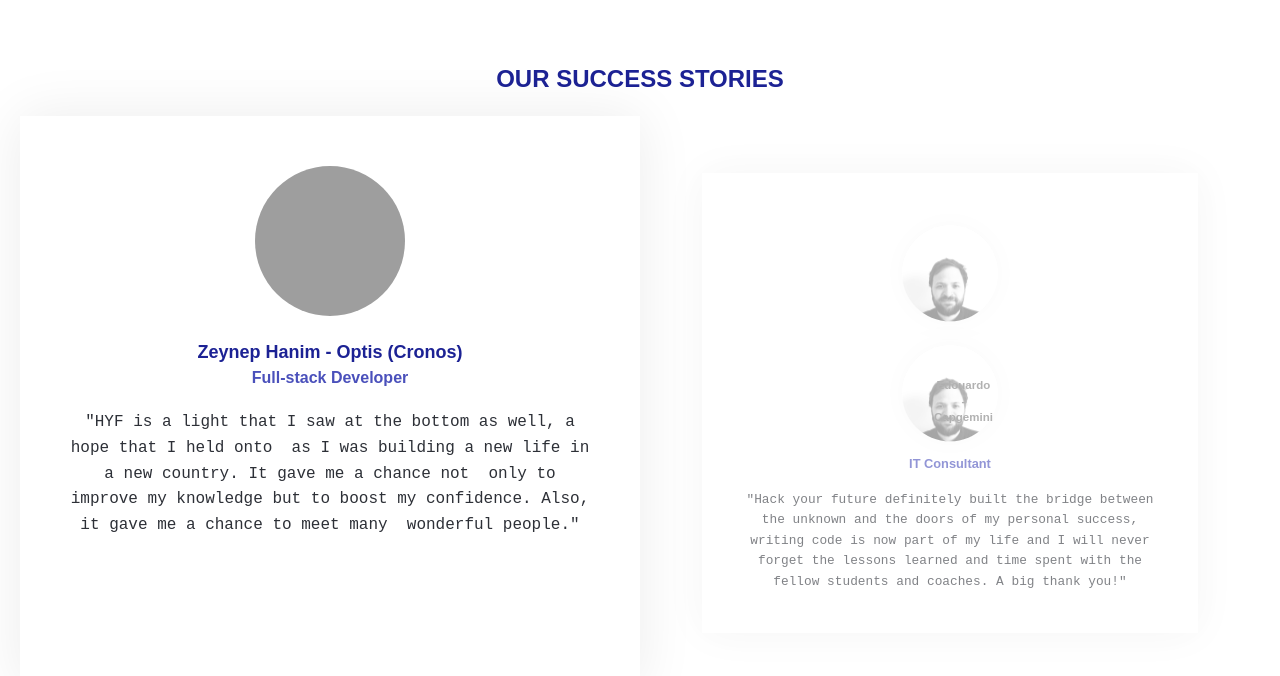
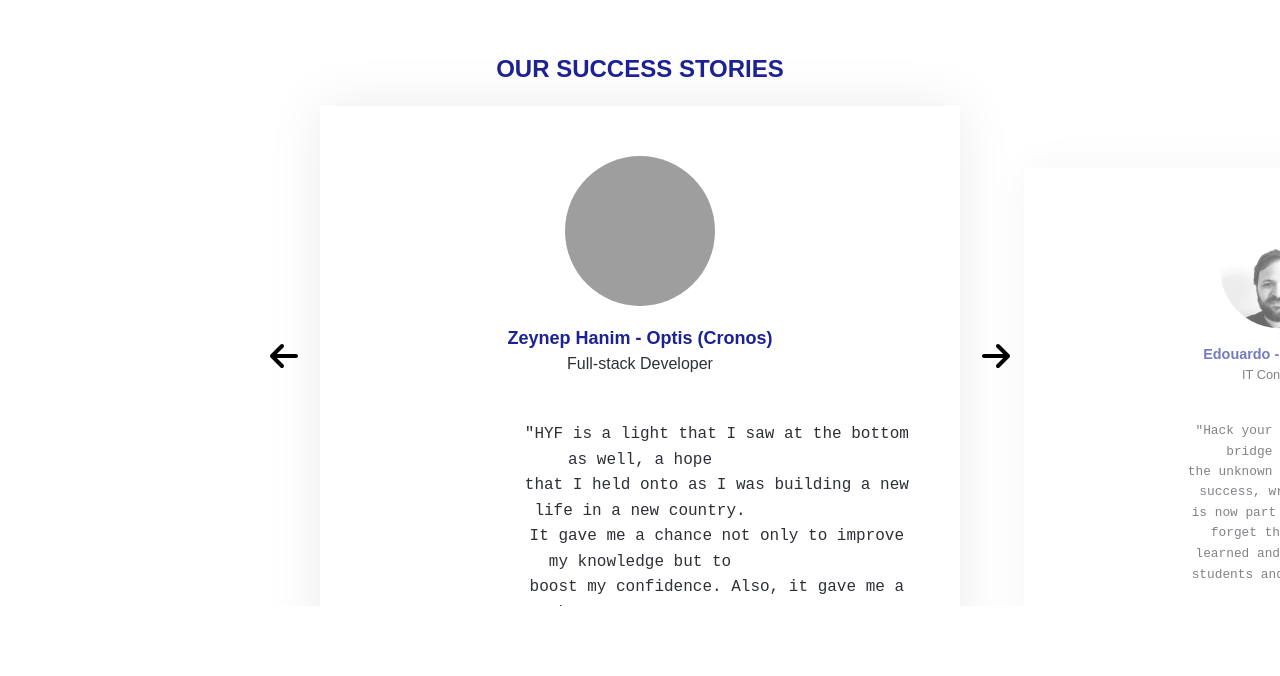
Before and after one commit to HYF-Class19/agile-development-hyf-group-2, a plain HTML site: page index.html in a window 1280 px wide. Shown: the part 898-1574 px from the top of the page. Drawn offline with Linux system fonts and the light colour scheme; grey boxes are pictures that could not be loaded.

Commit message:
serving success section

```diff
--- a/index.html
+++ b/index.html
@@ -72,30 +72,44 @@
       </div>
     </section>
     <!-- success section -->
-    <section style="overflow:hidden" class="success">
+    <section class="success">
       <div class="success__wrap">
+        <h2 class="success__title">OUR SUCCESS STORIES</h2>
         <div class="success__slider">
-          <h2 class="success__tilte">OUR SUCCESS STORIES</h2>
-          <div class="success__slider">
-            <button class="slide-btn-left">
-              <svg aria-hidden="true" focusable="false" data-prefix="fas" data-icon="arrow-left" class="svg-inline--fa fa-arrow-left fa-w-14 " role="img" xmlns="http://www.w3.org/2000/svg" viewBox="0 0 448 512" style="color:inherit"><path fill="currentColor" d="M447.1 256C447.1 273.7 433.7 288 416 288H109.3l105.4 105.4c12.5 12.5 12.5 32.75 0 45.25C208.4 444.9 200.2 448 192 448s-16.38-3.125-22.62-9.375l-160-160c-12.5-12.5-12.5-32.75 0-45.25l160-160c12.5-12.5 32.75-12.5 45.25 0s12.5 32.75 0 45.25L109.3 224H416C433.7 224 447.1 238.3 447.1 256z"></path></svg>
-            </button>
-            <button class="slide-btn-right">
-              <svg aria-hidden="true" focusable="false" data-prefix="fas" data-icon="arrow-right" class="svg-inline--fa fa-arrow-right fa-w-14 " role="img" xmlns="http://www.w3.org/2000/svg" viewBox="0 0 448 512" style="color:inherit"><path fill="currentColor" d="M438.6 278.6l-160 160C272.4 444.9 264.2 448 256 448s-16.38-3.125-22.62-9.375c-12.5-12.5-12.5-32.75 0-45.25L338.8 288H32C14.33 288 .0016 273.7 .0016 256S14.33 224 32 224h306.8l-105.4-105.4c-12.5-12.5-12.5-32.75 0-45.25s32.75-12.5 45.25 0l160 160C451.1 245.9 451.1 266.1 438.6 278.6z"></path></svg>
-            </button>
-            <div class="success__slides">
-              <div class="success__slide">
-                <img src="./public/images/hanim.jpg" alt="hanim" class="hanim-img">
-                <h4 style="margin-bottom:0" class="slide-title">Zeynep Hanim - Optis (Cronos)</h4>
-                <p style="color:#4A50BB;font-weight:600" class="slide-par">Full-stack Developer</p>
-                <p class="slide-main-par">"<!-- -->HYF is a light that I saw at the bottom as well, a hope that I held onto  as I was building a new life in a new country. It gave me a chance not  only to improve my knowledge but to boost my confidence. Also, it gave me a chance to meet many  wonderful people.<!-- -->"</p>
-              </div>
-              <div class="success_second-slide">
-                <div title="Edouardo" class="edouardo-title"></div>
-                <h4 style="margin-bottom:0" class="edouardo-title">Edouardo - Capgemini</h4>
-                <p style="color:#4A50BB;font-weight:600" class="edouardo-par">IT Consultant</p>
-                <p class="edouardo-main-par">"<!-- -->Hack your future definitely built the bridge between the unknown and the doors of my personal success, writing code is now part of my life and I will never forget the lessons learned and time spent with the fellow students and coaches. A big thank you!<!-- -->"</p>
-              </div>
+          <img
+            src="/public/images/arrow.svg"
+            alt="arrow"
+            class="arrow-left svg-inline--fa"
+          />
+          <img
+            src="/public/images/arrow-right.svg"
+            alt="right"
+            class="arrow-right svg-inline--fa"
+          />
+          <div class="success__slides">
+            <div class="success__slide active">
+              <div class="slide-image hanim"></div>
+              <h4 class="slide-title">Zeynep Hanim - Optis (Cronos)</h4>
+              <p class="slide-subtitle">Full-stack Developer</p>
+              <p class="slide-par">
+                "<!-- -->HYF is a light that I saw at the bottom as well, a hope
+                that I held onto as I was building a new life in a new country.
+                It gave me a chance not only to improve my knowledge but to
+                boost my confidence. Also, it gave me a chance to meet many
+                wonderful people.<!-- -->"
+              </p>
+            </div>
+            <div class="success__slide">
+              <div title="Edouardo" class="slide-image edouardo"></div>
+              <h4 class="slide-title">Edouardo - Capgemini</h4>
+              <p class="slide-subtitle">IT Consultant</p>
+              <p class="slide-par">
+                "<!-- -->Hack your future definitely built the bridge between
+                the unknown and the doors of my personal success, writing code
+                is now part of my life and I will never forget the lessons
+                learned and time spent with the fellow students and coaches. A
+                big thank you!<!-- -->"
+              </p>
             </div>
           </div>
         </div>
--- a/styles/index.css
+++ b/styles/index.css
@@ -94,7 +94,7 @@
   display: flex;
   justify-content: center;
   width: 100%;
-  padding: 50px 20px;
+  padding: 50px 0;
   position: relative;
   box-shadow: none;
   background: none;
@@ -103,33 +103,20 @@
 }
 
 .success__wrap {
+  width: 100%;
   display: flex;
+  box-sizing: border-box;
   flex-direction: column;
-  justify-content: center;
   align-items: center;
-  width: 100%;
-  max-width: 1280px;
-  padding: 10px 0px;
-  margin: 0px auto;
+  overflow: hidden;
 }
 
-.success__slider {
-  width: 100%;
-  display: flex;
-  flex-direction: column;
-  align-items: center;
-}
-
-.success__tilte {
+.success__title {
   font-size: 24px;
   line-height: 140%;
   margin-bottom: 20px;
-  text-transform: uppercase;
   font-family: "Work Sans", sans-serif;
-  font-weight: 700;
   color: rgb(28, 34, 148);
-  text-align: left;
-  max-width: none;
 }
 
 .success__slider {
@@ -139,7 +126,7 @@
   box-sizing: border-box;
 }
 
-.slide-btn-left {
+.arrow-left {
   position: absolute;
   left: -50px;
   right: auto;
@@ -153,13 +140,19 @@
   cursor: pointer;
 }
 
-.slide-btn-right {
+.svg-inline--fa {
+  display: inline-block;
+  height: 1em;
+  overflow: visible;
+  vertical-align: -0.125em;
+}
+
+.arrow-right {
   position: absolute;
   left: auto;
   right: -50px;
   top: 50%;
   transform: translateY(-50%);
-  z-index: 100;
   background-color: transparent;
   color: rgb(74, 80, 187);
   border: none;
@@ -169,11 +162,13 @@
 
 .success__slides {
   position: absolute;
-  width: 400%;
+  width: 200%;
+  max-width: 100vw;
   box-sizing: border-box;
   display: flex;
   transform: translateX(0%);
   transition: transform 0.3s ease 0s;
+  line-height: 1;
 }
 
 .success__slide {
@@ -181,15 +176,20 @@
   max-width: 100%;
   min-height: 500px;
   box-sizing: border-box;
-  opacity: 1;
+  opacity: 0.6;
   transition: all 0.3s ease 0s;
-  transform: none;
+  transform: scale(0.8);
   text-align: center;
-  box-shadow: rgb(0 0 0 / 8%) 0px 0px 53px;
+  box-shadow: rgb(0 0 0 / 8%) 0 0 53px;
   padding: 50px;
 }
 
-.hanim-img {
+.success__slide.active {
+  opacity: 1;
+  transform: none;
+}
+
+.slide-image {
   width: 150px;
   height: 150px;
   border-radius: 100%;
@@ -198,116 +198,33 @@
   filter: grayscale(100%);
 }
 
+.hanim {
+  background: url(/public/images/hanim.jpg) 0% 0% / cover transparent;
+}
+
+.edouardo {
+  background: url(/public/images/edouardo.jpg) 0% 0% / cover transparent;
+}
+
 .slide-title {
   font-size: 18px;
   line-height: 140%;
   margin-bottom: 0;
-  text-transform: none;
   font-family: "Work Sans", sans-serif;
-  font-weight: 700;
   color: rgb(28, 34, 148);
   text-align: center;
-  max-width: none;
+}
+
+.slide-subtitle {
+  color: rgb(45, 48, 55);
+  line-height: 160%;
+  font-family: "Work Sans", sans-serif;
+  margin: 0 0 20px;
 }
 
 .slide-par {
   color: rgb(45, 48, 55);
-  text-align: center;
-  max-width: none;
   line-height: 160%;
-  font-size: 16px;
-  font-family: "Work Sans", sans-serif;
-  margin: 0px 0px 20px;
+  font-family: "Space Mono", monospace;
   white-space: pre-wrap;
-  word-break: break-word;
-  font-weight: 300;
 }
-
-.slide-main-par {
-  color: rgb(45, 48, 55);
-  text-align: center;
-  max-width: none;
-  line-height: 160%;
-  font-size: 16px;
-  font-family: "Space Mono", monospace;
-  margin: 0px;
-  white-space: pre-wrap;
-  word-break: break-word;
-  font-weight: 300;
-}
-
-.success_second-slide {
-  width: 100%;
-  max-width: 100%;
-  min-height: 500px;
-  box-sizing: border-box;
-  opacity: 0.6;
-  transition: all 0.3s ease 0s;
-  transform: scale(0.8);
-  text-align: center;
-  box-shadow: rgb(0 0 0 / 8%) 0px 0px 53px;
-  padding: 50px;
-}
-
-.edouardo-title {
-  width: 150px;
-  height: 150px;
-  border-radius: 100%;
-  margin: auto auto 20px;
-  background-position: center center;
-  filter: grayscale(100%);
-  align-items: stretch;
-  box-shadow: none;
-  box-sizing: border-box;
-  display: flex;
-  flex-direction: row;
-  justify-content: flex-start;
-  max-height: none;
-  max-width: none;
-  z-index: 0;
-  position: static;
-  background: url(/public/images/edouardo.jpg) 0% 0% / cover transparent;
-  flex: 0 1 100%;
-}
-
-.edouardo-title {
-  font-size: 18px;
-  line-height: 140%;
-  margin-bottom: 0px;
-  text-transform: none;
-  font-family: "Work Sans", sans-serif;
-  font-weight: 700;
-  color: rgb(28, 34, 148);
-  text-align: center;
-  max-width: none;
-  opacity: 0.6;
-  transform: scale(0.8);
-  box-shadow: rgb(0 0 0 / 8%) 0px 0px 53px;
-  padding: 50px;
-}
-
-.edouardo-par {
-  color: rgb(45, 48, 55);
-  text-align: center;
-  max-width: none;
-  line-height: 160%;
-  font-size: 16px;
-  font-family: "Work Sans", sans-serif;
-  margin: 0px 0px 20px;
-  white-space: pre-wrap;
-  word-break: break-word;
-  font-weight: 300;
-}
-
-.edouardo-main-par {
-  color: rgb(45, 48, 55);
-  text-align: center;
-  max-width: none;
-  line-height: 160%;
-  font-size: 16px;
-  font-family: "Space Mono", monospace;
-  margin: 0px;
-  white-space: pre-wrap;
-  word-break: break-word;
-  font-weight: 300;
-}
```
Also changed, not shown: .cspell.json, public/images/arrow-right.svg (added), public/images/arrow.svg (added).
